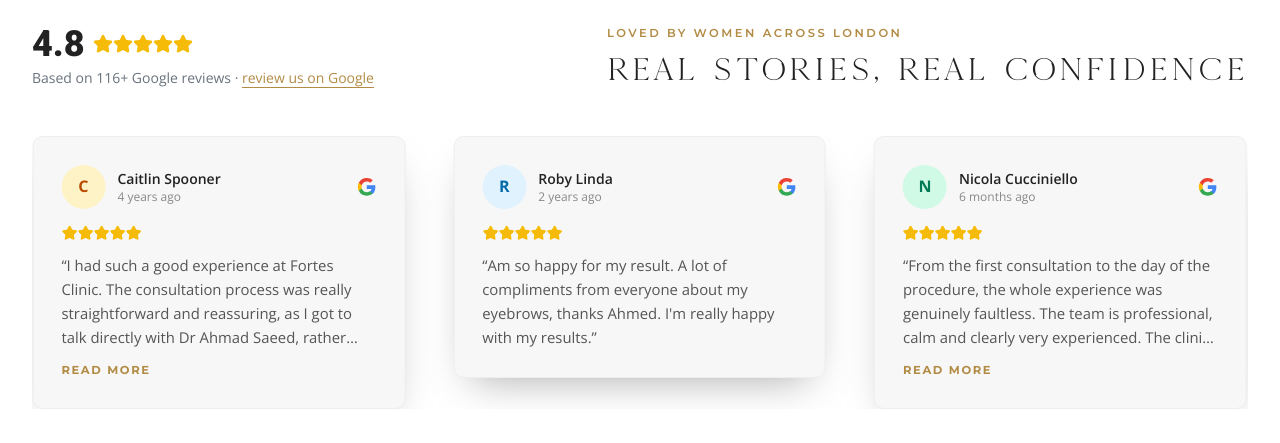
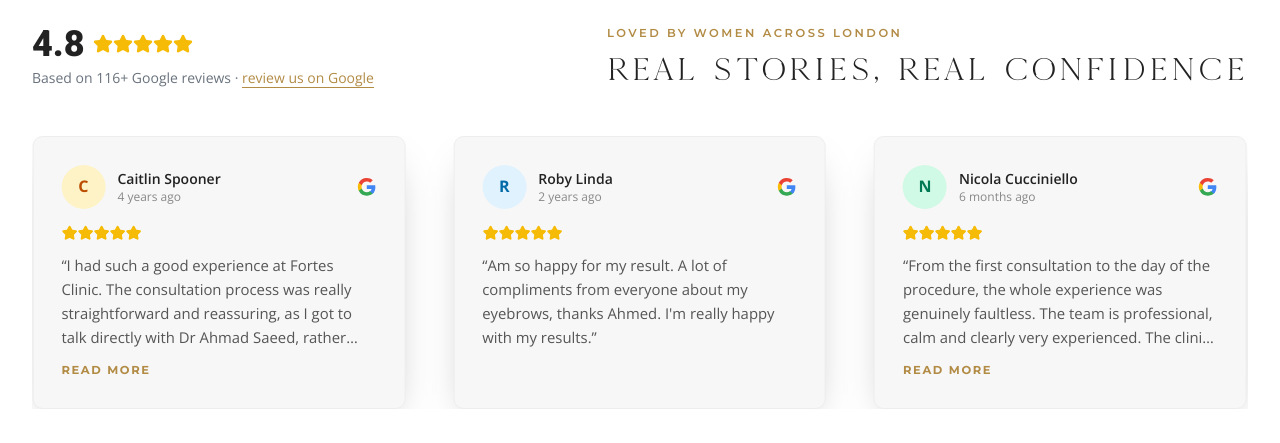
Before and after one commit to OnlineMarketingForDoctors/fortes-lp, a Next.js app: page / in a window 1280 px wide. Shown: the part 1240-1683 px from the top of the page. Built offline with nearby package versions, Linux system fonts and the light colour scheme.

Commit message:
Make review cards equal height
Restore stretch layout so all review cards match the tallest in the row, with
the Read more link pinned to the bottom.

Co-Authored-By: Claude Opus 4.8 <noreply@anthropic.com>
Claude-Session: https://claude.ai/code/session_01Ais3us8k1hajsAYSm7WD34

```diff
--- a/src/components/ReviewsCarousel.tsx
+++ b/src/components/ReviewsCarousel.tsx
@@ -115,7 +115,7 @@ export default function ReviewsCarousel() {
         </div>
 
         <div className="overflow-hidden" ref={emblaRef}>
-          <div className="flex items-start gap-6 -ml-6">
+          <div className="flex gap-6 -ml-6">
             {reviews.map((r, i) => (
               <article key={i} className="flex-[0_0_88%] sm:flex-[0_0_46%] lg:flex-[0_0_32%] pl-6">
                 <ReviewCard review={r} />
@@ -154,7 +154,7 @@ function ReviewCard({ review: r }: { review: Review }) {
   const isLong = r.body.length > 170;
 
   return (
-    <div className="bg-bg-lighter border border-line rounded-[10px] p-7 flex flex-col shadow-[var(--shadow-soft)]">
+    <div className="bg-bg-lighter border border-line rounded-[10px] p-7 h-full flex flex-col shadow-[var(--shadow-soft)]">
       <div className="flex items-center gap-3 mb-4">
         <div className={`w-11 h-11 rounded-full flex items-center justify-center font-bold ${r.color}`}>
           {r.initial}
@@ -177,6 +177,7 @@ function ReviewCard({ review: r }: { review: Review }) {
       >
         “{r.body}”
       </p>
+      <span className="flex-1" aria-hidden="true" />
       {isLong && (
         <button
           type="button"
```
